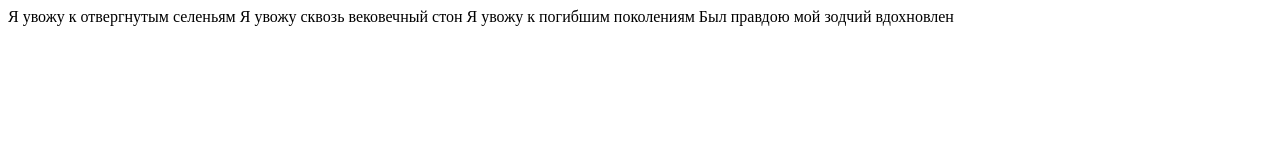
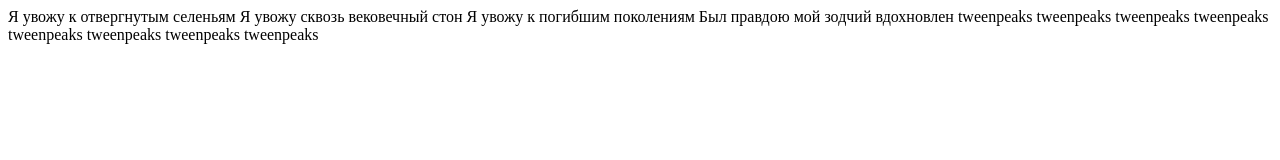
Before and after one commit to kraken114/git_first, a plain HTML site: page index.html in a window 1280 px wide. Drawn offline with Linux system fonts and the light colour scheme.

Commit message:
tweenpeake branch

```diff
--- a/index.html
+++ b/index.html
@@ -16,3 +16,4 @@
 Я увожу сквозь вековечный стон
 Я увожу к погибшим поколениям
 Был правдою мой зодчий вдохновлен
+tweenpeaks tweenpeaks tweenpeaks tweenpeaks tweenpeaks tweenpeaks tweenpeaks tweenpeaks
```
